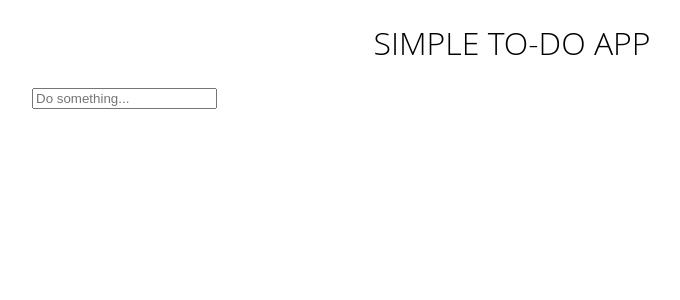
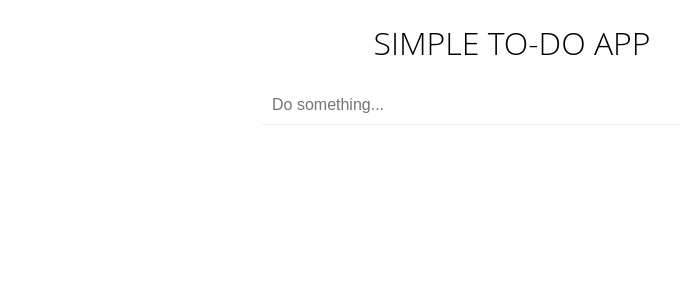
Before and after one commit to marcoroganovic/react-context, a React (Create React App) app: page / in a window 1280 px wide. Shown: the top 300 px of the page, without its empty margins (128-808 px from the left). Built offline with nearby package versions, Linux system fonts and the light colour scheme.

Commit message:
add basic styling for ul and li tags

```diff
--- a/src/Input.js
+++ b/src/Input.js
@@ -1,8 +1,20 @@
 import React from "react";
+import styled from "styled-components";
 import { connect } from "./Context";
 
+const StyledInput = styled.input`
+  display: block;
+  width: 50%;
+  padding: 10px;
+  font-size: 16px;
+  margin: 0 auto;
+  outline: none;
+  border: none;
+  border-bottom: 1px solid #f0f0f0;
+`;
+
 const Input = ({ newTodo, handleChange }) => (
-  <input
+  <StyledInput
     type="text"
     placeholder="Do something..."
     value={newTodo}
--- a/src/TodoList.js
+++ b/src/TodoList.js
@@ -1,5 +1,19 @@
 import React from "react";
+import styled from "styled-components";
 import { connect } from "./Context";
+
+const Ul = styled.ul`
+  width: 50%;
+  margin: 20px auto;
+  padding: 0;
+  list-style: none;
+
+  li {
+    padding: 10px;
+    border-bottom: 1px solid #333;
+    cursor: pointer;
+  }
+`
 
 const TodoList = ({ todos, removeTodo }) => {
   const list = todos.map(todo => {
@@ -10,7 +24,7 @@ const TodoList = ({ todos, removeTodo }) => {
     );
   });
 
-  return <ul>{list}</ul>;
+  return <Ul>{list}</Ul>;
 }
 
 export default connect((state) => ({
```
